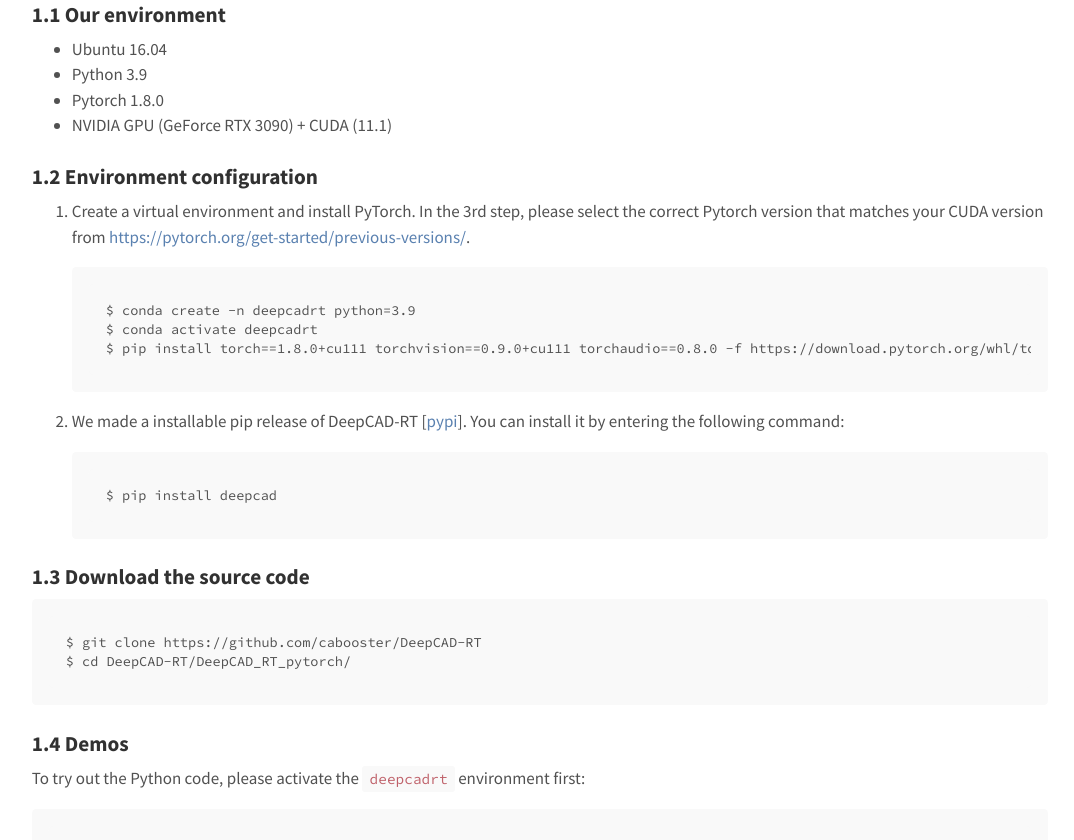
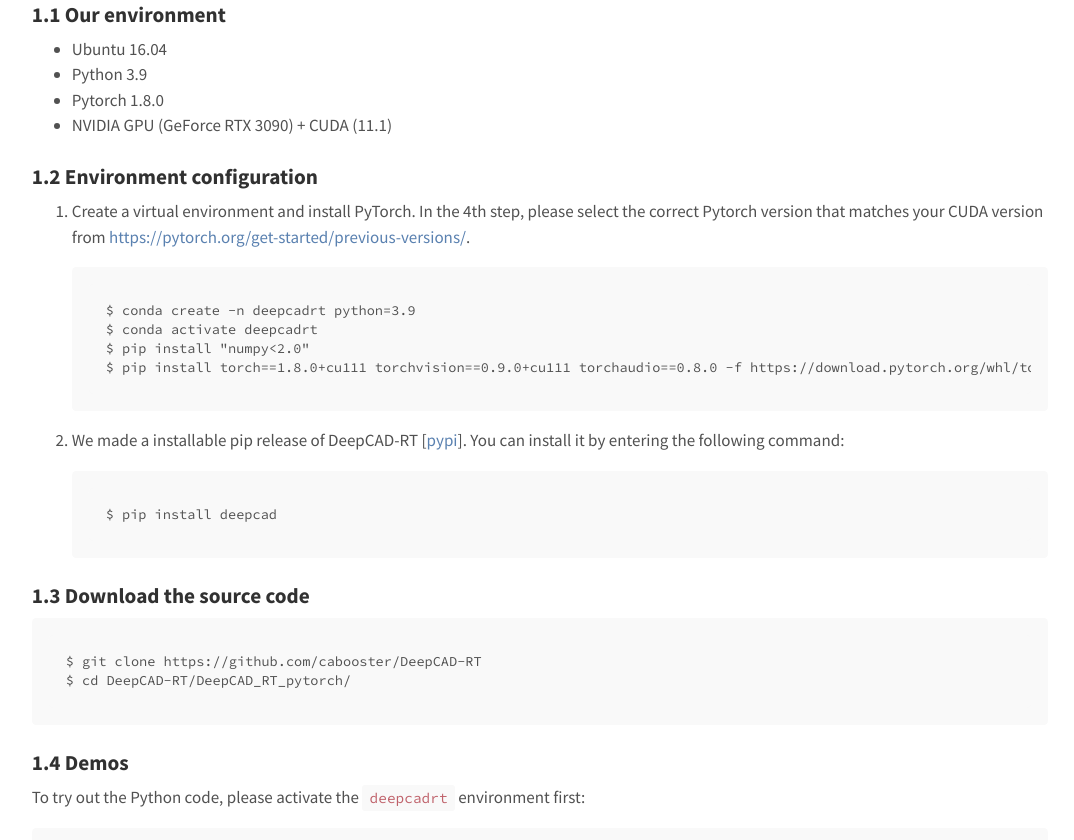
Before and after one commit to cabooster/DeepCAD-RT, a Jekyll site: the page built from Tutorial.md, in a window 1280 px wide and 900 px high, scrolled down 959 px, cut to the strip 60-900 px from the top of the window. Shown: the whole strip, without its empty margins (100-1174 px from the left). Built offline with Jekyll 4.4.1, drawn with Linux system fonts in a browser that asks for light colours.

Commit message:
Update Tutorial.md

````diff
--- a/Tutorial.md
+++ b/Tutorial.md
@@ -31,11 +31,12 @@
 
 ### 1.2 Environment configuration
 
-1. Create a virtual environment and install PyTorch. In the 3rd step, please select the correct Pytorch version that matches your CUDA version from [https://pytorch.org/get-started/previous-versions/](https://pytorch.org/get-started/previous-versions/).
+1. Create a virtual environment and install PyTorch. In the 4th step, please select the correct Pytorch version that matches your CUDA version from [https://pytorch.org/get-started/previous-versions/](https://pytorch.org/get-started/previous-versions/).
 
    ```
    $ conda create -n deepcadrt python=3.9
    $ conda activate deepcadrt
+   $ pip install "numpy<2.0"
    $ pip install torch==1.8.0+cu111 torchvision==0.9.0+cu111 torchaudio==0.8.0 -f https://download.pytorch.org/whl/torch_stable.html
    ```
 
````
